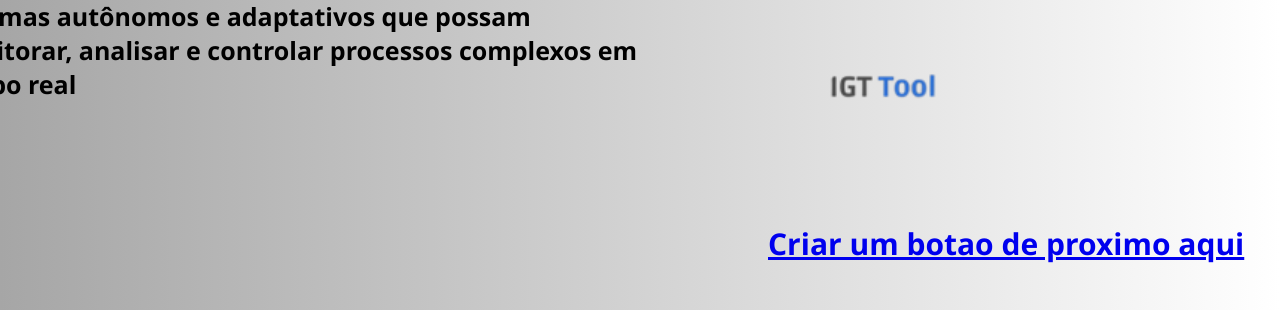
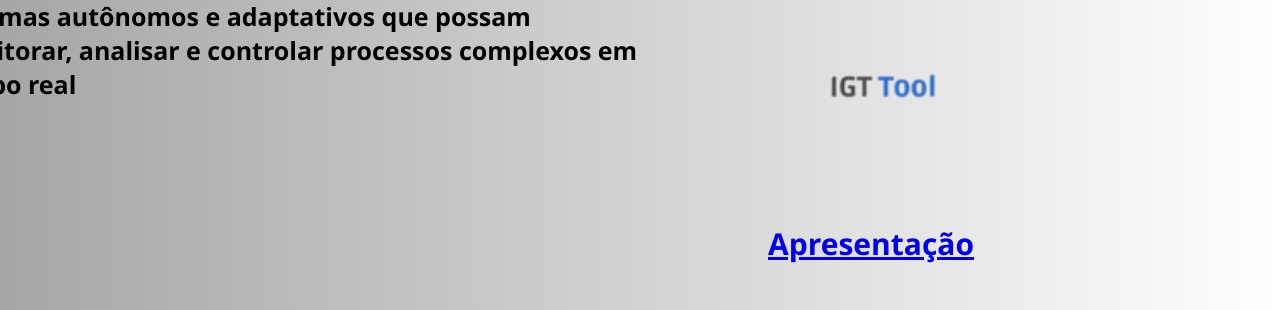
Before and after one commit to sxjosue/igt-tool, a Django app: page / in a window 1280 px wide. Shown: the part 490-800 px from the top of the page. Run offline with Django 4.2, Linux system fonts and the light colour scheme.

Commit message:
versionamento de fluxos das telas - 21.11

```diff
--- a/monitoring/Templates/apresentacao.html
+++ b/monitoring/Templates/apresentacao.html
@@ -14,6 +14,7 @@
     <p>Desenvolvimento de um sistema que monitore a distribuição de carga de uma empresa ou instituição</p>
     <p>Com tal aplicação é possível verificar e corrigir problemas de sobrecarga em locais e salas, assim como apenas vizualizar o consumo de energia em cada ambiente</p>
     <p>Desta forma torna-se aplicável para economia de energia e financeira aumentando o desempenho eficiente e seguro</p>
-
+    <p id="btn"> <a href="{% url 'Monitoramento' %}">Monitoramento</a> </p> <br>
+    <p> <a href="{% url 'index' %}">Home</a> </p>
 </body>
 </html>
--- a/monitoring/Templates/index.html
+++ b/monitoring/Templates/index.html
@@ -27,7 +27,7 @@
         <div id="orientador">
             <p>Orientado por: <br>Jose Ruben Sicchar Vilchez</p>
             <img src="{% static 'monitoring/img/minhiatura-igt-tool.png' %}" alt="Image" width="60%"/>
-            <p id="btn"> <a href="{% url 'apresentação' %}">Criar um botao de proximo aqui</a> </p>
+            <p id="btn"> <a href="{% url 'Apresentacao' %}">Apresentação</a> </p>
         </div>
 
     </body>
```
